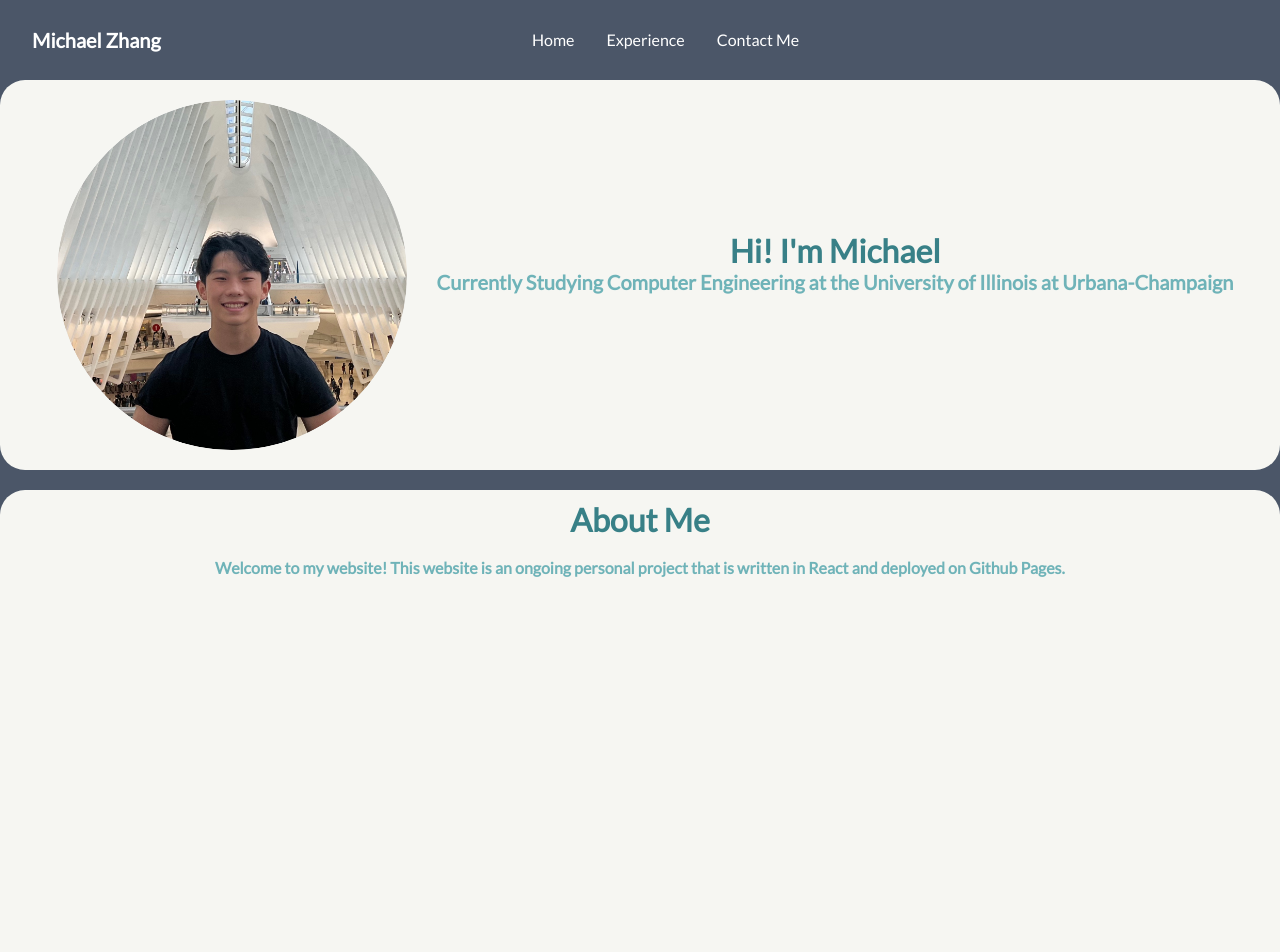
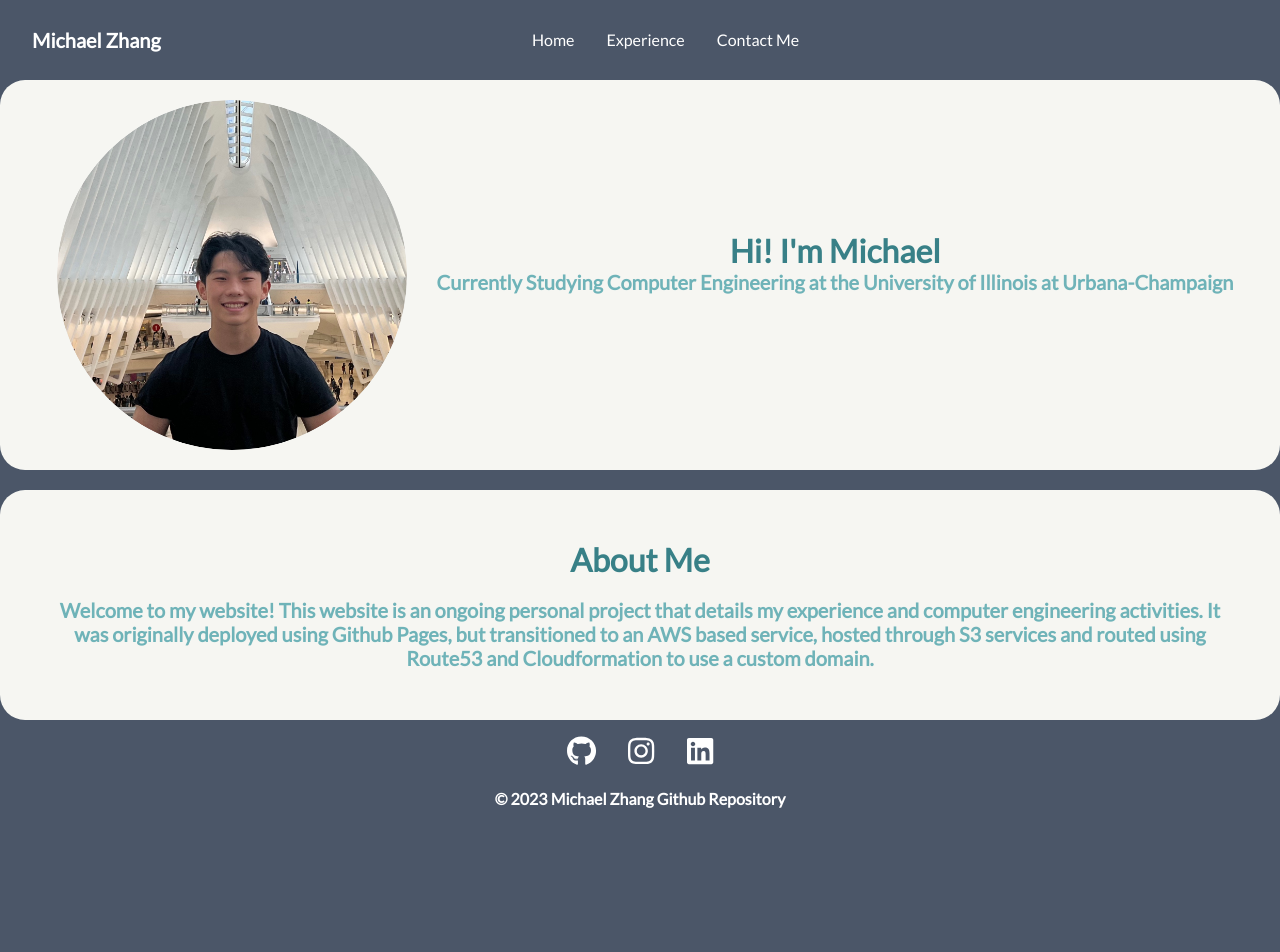
Before and after one commit to mibz21/react_personal, a React (Create React App) app: page / in a window 1280 px wide. Shown: the top 952 px of the page. After the commit the page ends 820 px from the top, so only its background shows below. Built offline with nearby package versions, Linux system fonts and the light colour scheme.

Commit message:
actual update to repo

```diff
--- a/src/components/About/About.css
+++ b/src/components/About/About.css
@@ -1,76 +1,9 @@
-div + div {
-    margin-top: 10px;
-}
-.homeContainer{
-    margin-top: 80px
-}
-.aboutContainerTop {
-    display: flex;
-    flex-direction: row;
-    flex-wrap: wrap;
-    align-items: center;
-    justify-content: center;
-    background-color: #242526;
-    border-bottom-left-radius: 25px;
-    border-bottom-right-radius: 25px;
 
-}
-
-.aboutContainerTop h1{
-    font-family: 'Lato';
-    color: white;
-    font-size: 2rem;
-    animation: fadeIn 1s .5s backwards;
-}
-.aboutContainerTop h2{
-    font-family: 'Lato';
-    color: white;
-    font-size: 1.25rem;
-    animation: fadeIn 1s .5s backwards;
-    animation-delay: 1.5s;
-}
-.Container {
-    display: flex;
-    flex-direction: row;
-    flex-wrap: wrap;
-    align-items: center;
-    justify-content: center;
-    background-color: #242526;
-    border-radius: 25px;
-}
-.portrait{
-    margin: 20px;
-    border-radius: 50%;
-    width: 350px;
-}
-
-.description
+.description_what
 {
 
-    margin: 10px;
+    margin: 50px;
     align-items: center;
     text-align: center;
     justify-content: center;
 }
-
-h1{
-    font-family: 'Lato';
-    color: white;
-    font-size: 2rem;
-}
-h2{
-    font-family: 'Lato';
-    color: white;
-    font-size: 1.25rem;
-}
-h3{
-    font-family: 'Lato';
-    color: white;
-    font-size: 1rem;
-}
-
-
-@keyframes fadeIn {
-    from { opacity: 0}
-    to { opacity: 1}
-}
--- a/src/components/About/About.js
+++ b/src/components/About/About.js
@@ -1,6 +1,7 @@
 import React from "react";
 import Portrait from "../../static/images/portrait.jpeg";
 import "../everything.css";
+import "./About.css";
 export default function About() {
   return (
 
@@ -13,12 +14,12 @@ export default function About() {
         </div>
       </div>
     <div className = "Container">
-      <div className = "description">
+      <div className = "description_what">
         <h1>About Me</h1>
         <br/>
-        <h3>Welcome to my website! This website is an ongoing personal project that is written in React and deployed on Github Pages.
-        </h3>
-        <br/><br/><br/><br/><br/><br/><br/><br/><br/><br/><br/><br/><br/><br/><br/><br/><br/><br/><br/><br/><br/><br/><br/><br/><br/><br/><br/><br/>
+        <h2>Welcome to my website! This website is an ongoing personal project that details my experience and computer engineering activities. It was originally deployed using Github Pages, but transitioned to an AWS based service, hosted through S3 services and routed using Route53 and Cloudformation to use a custom domain.
+        </h2>
+        {/* <br/><br/><br/><br/><br/><br/><br/><br/><br/><br/><br/><br/><br/><br/><br/><br/><br/><br/><br/><br/><br/><br/><br/><br/><br/><br/><br/><br/> */}
       </div>
     </div>
 
--- a/src/components/Experience/Experience.js
+++ b/src/components/Experience/Experience.js
@@ -1,3 +1,18 @@
+import NavBar from "../NavBar/NavBar";
+import '../../App.css';
+import {Helmet} from "react-helmet";
 export default function Experience() {
-    return <h1>HELLOOOOOO</h1>
+    return(
+        <main>
+        <Helmet>
+            <style>{'body { background-color: #4b5668; }'}</style>
+        </Helmet>
+        <fragment>
+            <NavBar/>
+        </fragment>
+        </main>
+
+
+
+        );
 }
--- a/src/components/Footer/Footer.js
+++ b/src/components/Footer/Footer.js
@@ -20,7 +20,7 @@ export default function Footer() {
                 </a>
             </div>
             <div className="copyright">
-                <h3>© 2020 Michael Zhang Github Repo</h3>
+                <h3>© 2023 Michael Zhang Github Repository</h3>
             </div>
 
 
--- a/src/components/Home/Home.js
+++ b/src/components/Home/Home.js
@@ -19,9 +19,6 @@ export default function Home()
             <NavBar/>
         </fragment>
         <About />
-        <Experience />
-        <Skills />
-        <ContactForm />
         <Footer />
         </main>
     )
```
Also changed, not shown: package.json (+4 -5 lines), commands.txt (added), src/components/Experience/Experience.css (added), 8 other files (tests, documents, lock files or other folders).
